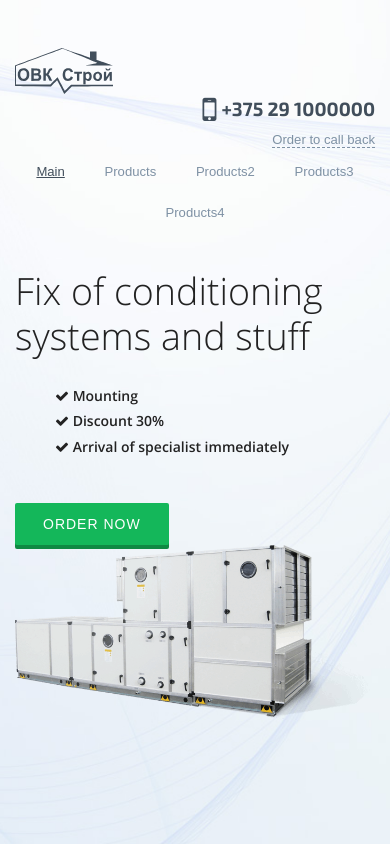
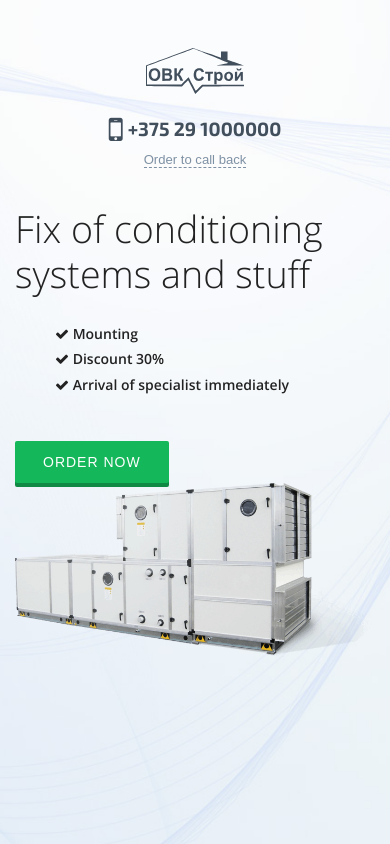
Before and after one commit to volshibenik/WebDM.ru-ModX-lesson, a website: page app/index.html in a window 390 px wide. Drawn offline with Linux system fonts and the light colour scheme.

Commit message:
home 5 feb

```diff
--- a/app/index.html
+++ b/app/index.html
@@ -38,11 +38,11 @@
 		<div class="container">
 		<div class="row">
 			<div class="menu-line clearfix">
-				<div class="col-md-2">
+				<div class="col-lg-2 col-sm-6 col-xs-12">
 					<a href="#" class="logo"><img src="img/logo.svg" alt="OVK"></a>
 				</div>
 
-				<div class="col-md-3 col-md-push-7">
+				<div class="col-lg-3 col-lg-push-7 col-sm-6 col-xs-12">
 					<div class="phone">
 						<div class="phone-wrap">
 						<i class="fa fa-mobile"></i><span>+375 29 1000000</span>
@@ -53,8 +53,8 @@
 
 
 				</div>
-				<div class="col-md-7 col-md-pull-3">
-					<nav class="main-nav">
+				<div class="col-lg-7 col-lg-pull-3">
+					<nav class="main-nav hidden-md hidden-sm hidden-xs">
 						<ul class="nav-list">
 							<li class="active"><a href="#">Main</a></li>
 							<li><a href="#">Products</a></li>
--- a/sass/_media.sass
+++ b/sass/_media.sass
@@ -35,6 +35,14 @@
 		-o-animation: none !important
 		-ms-animation: none !important
 		animation: none !important
+	.menu-line
+		text-align: center
+	.logo
+		display: inline-block
+
+	.phone
+		text-align: center
+		padding-top: 20px
 
 
 /* Extra Small Devices, Phones */
```
Also changed, not shown: app/_main.min.css.
